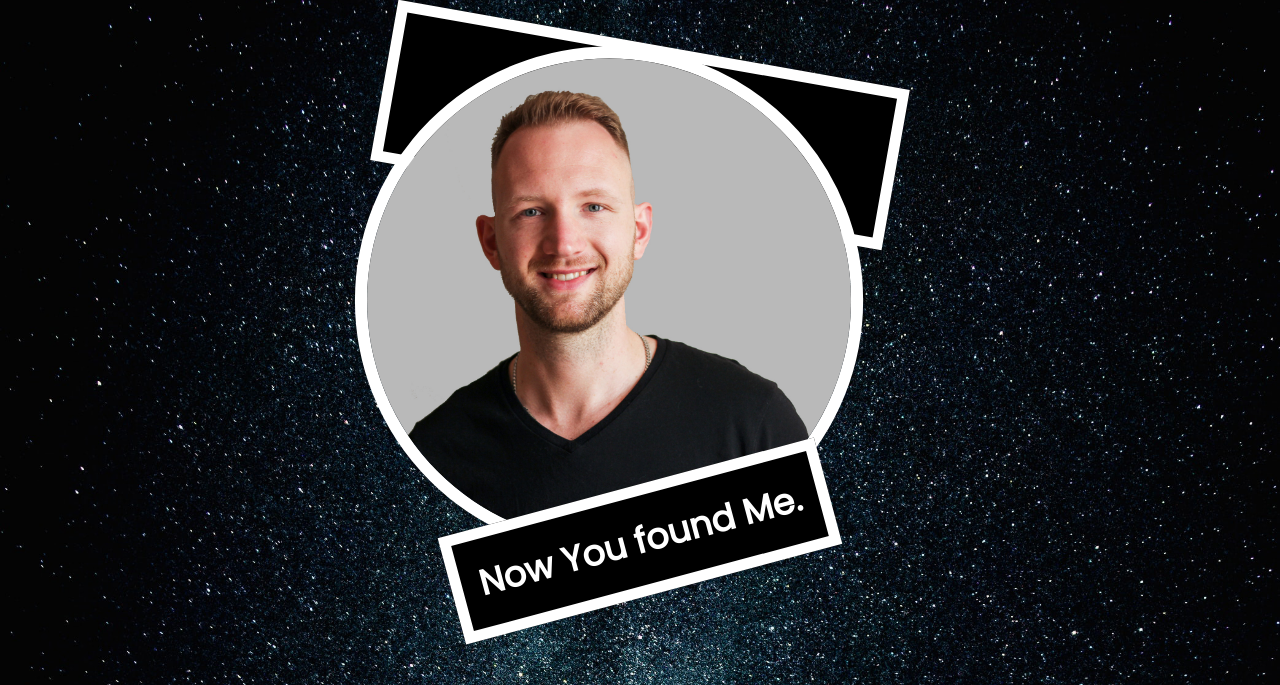
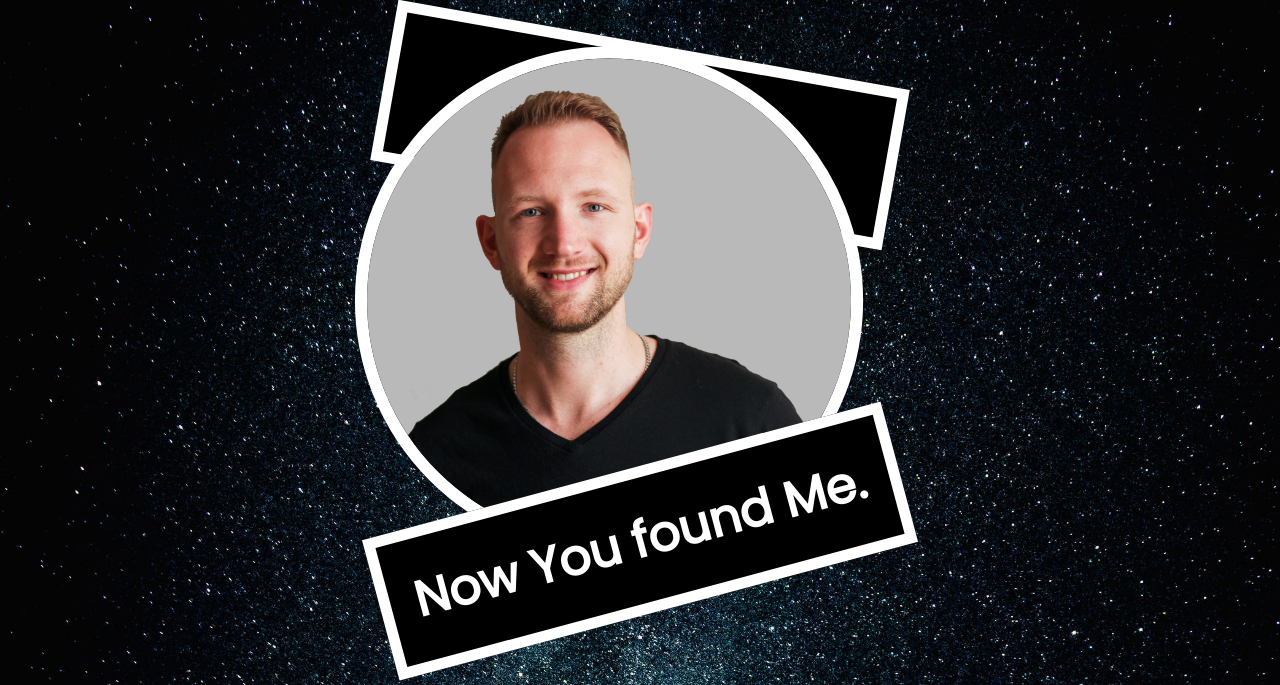
Before and after one commit to AdamWandoch/adamwandoch.com, a PHP site: page / in a window 1280 px wide. Shown: the part 115-800 px from the top of the page. Run offline with PHP 8.4, Linux system fonts and the light colour scheme.

Commit message:
changed font sizes

```diff
--- a/css/themes.css
+++ b/css/themes.css
@@ -43,6 +43,7 @@ header {
 main {
   transform: scale(1.1) rotate(-375deg);
   background-color: #000;
+  font-size: 0.8em;
 }
 
 main:hover {
@@ -65,4 +66,8 @@ main:hover {
   #portrait {
     max-width: 400px;
   }
+
+  main {
+    font-size: 1.4em;
+  }
 }
```
